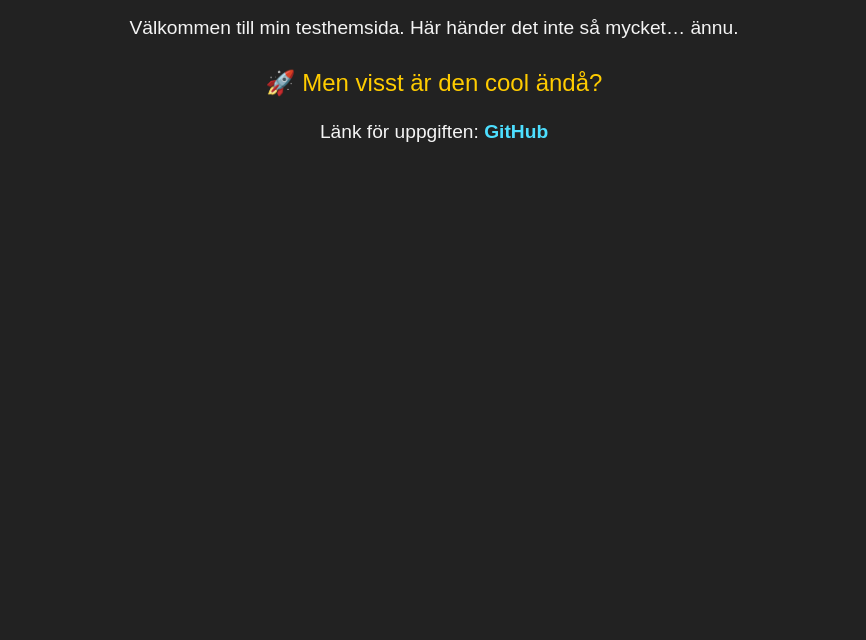
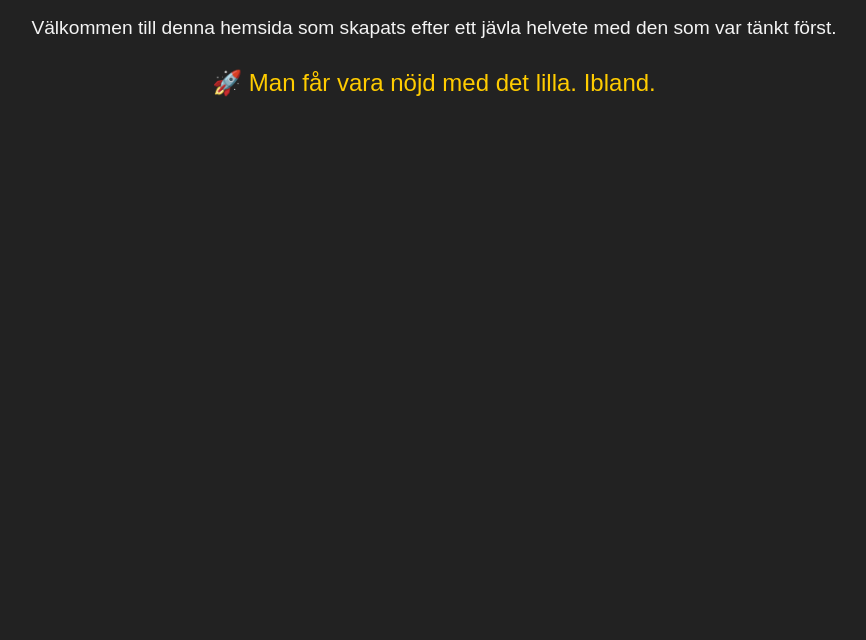
Before and after one commit to Blackatheart/fanhelvetesjavlar.github.io, a plain HTML site: page index.html in a window 1280 px wide. Shown: the part 160-800 px from the top of the page, without its empty margins (206-1072 px from the left). Drawn offline with Linux system fonts and the light colour scheme.

Commit message:
Update2 index.html

```diff
--- a/index.html
+++ b/index.html
@@ -36,8 +36,7 @@
 </head>
 <body>
     <h1>Fanhelvetesjavlar!</h1>
-    <p>Välkommen till min testhemsida. Här händer det inte så mycket… ännu.</p>
-    <p class="fun">🚀 Men visst är den cool ändå?</p>
-    <p>Länk för uppgiften: <a href="https://github.com">GitHub</a></p>
+    <p>Välkommen till denna hemsida som skapats efter ett jävla helvete med den som var tänkt först.</p>
+    <p class="fun">🚀 Man får vara nöjd med det lilla. Ibland.</p>
 </body>
 </html>
```
